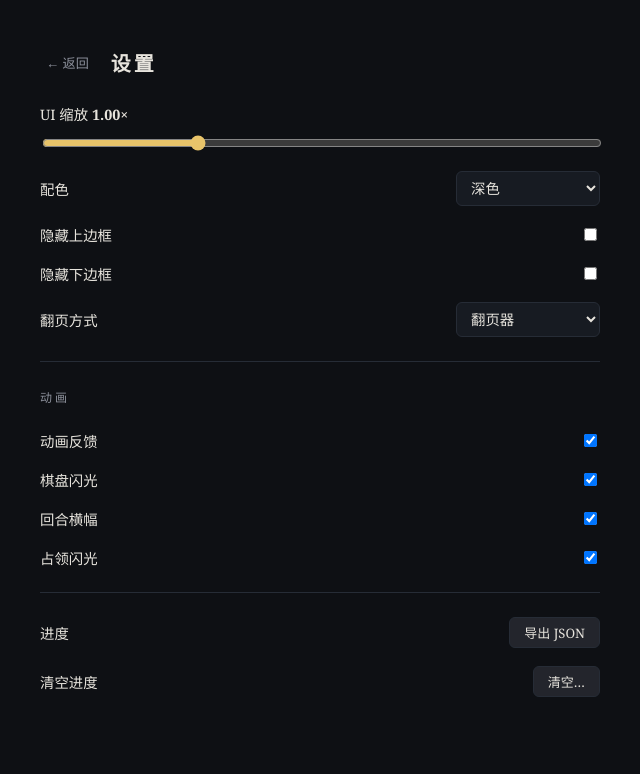
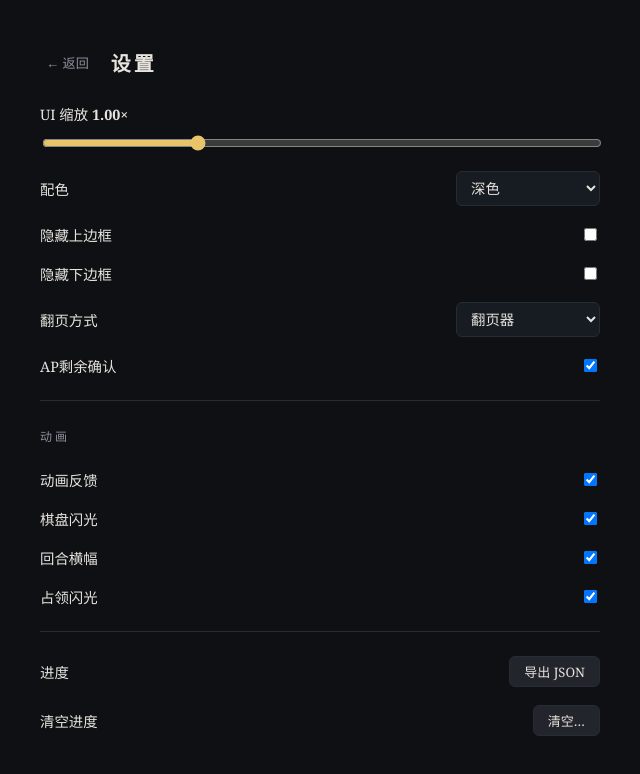
Before and after one commit to gushengsheng/sentences, a React (Vite) app: page / in a window 1280 px wide. Both pictures are taken after a click on the button "设置". Shown: the top 774 px of the page, without its empty margins (320-960 px from the left). Built offline with nearby package versions, Linux system fonts and the light colour scheme.

Commit message:
新增「AP剩余确认」设置开关

```diff
--- a/src/Game.tsx
+++ b/src/Game.tsx
@@ -336,7 +336,7 @@ export default function Game(props: GameProps) {
 
   function quickEndTurn() {
     if (!humanTurn || match.ended || modalUnit || quake || reviewing || confirmEnd) return;
-    if (match.ap[match.turn] > 0) {
+    if (match.ap[match.turn] > 0 && settings.confirmApEnd) {
       setConfirmEnd(true);
       return;
     }
--- a/src/screens.tsx
+++ b/src/screens.tsx
@@ -500,6 +500,15 @@ export function SettingsScreen({
           </select>
         </label>
 
+        <label className="field row">
+          <span>AP剩余确认</span>
+          <input
+            type="checkbox"
+            checked={settings.confirmApEnd}
+            onChange={(e) => onChange({ ...settings, confirmApEnd: e.target.checked })}
+          />
+        </label>
+
         <div className="divider" />
         <h3 className="settings-group">动画</h3>
 
--- a/src/store.ts
+++ b/src/store.ts
@@ -15,6 +15,8 @@ export interface Settings {
   hideBottombar: boolean;
   /** 翻页方式：按钮 / 手势 */
   pagerMode: 'buttons' | 'edge';
+  /** 快速结束回合时，若还有 AP 先确认 */
+  confirmApEnd: boolean;
   /** 棋盘闪光：修正 / 被进攻时高亮那一句 */
   flashBoard: boolean;
   /** 回合横幅：只在第 1 回合和灾变后出现 */
@@ -34,6 +36,7 @@ const DEFAULT_SETTINGS: Settings = {
   hideTopbar: false,
   hideBottombar: false,
   pagerMode: 'buttons',
+  confirmApEnd: true,
   flashBoard: true,
   turnBanner: true,
   claimFlash: true,
```
